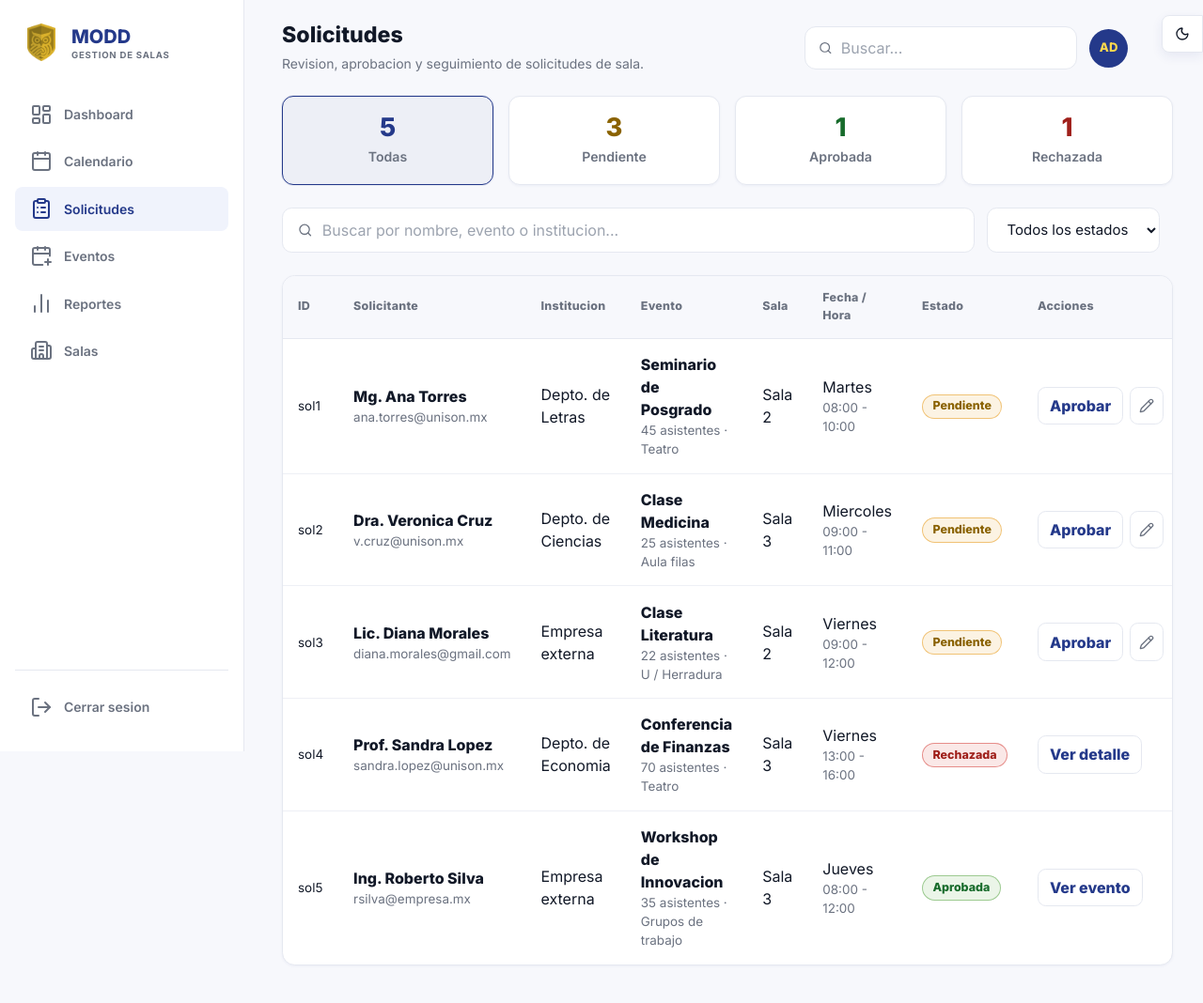
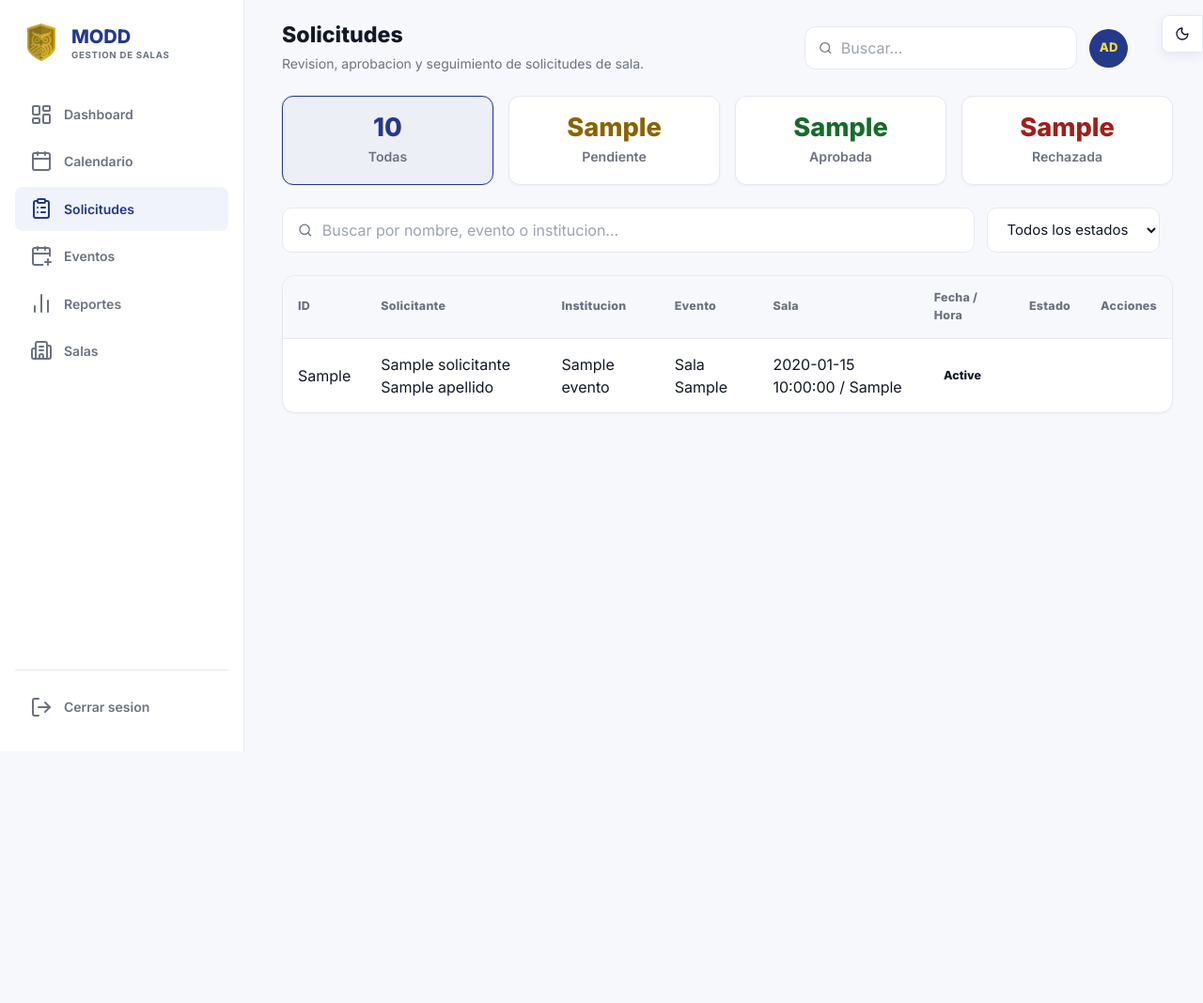
Before and after one commit to Danielalvarezt6/modd-gestion-salas, a FastAPI app: template app/templates/solicitudes.html in a window 1280 px wide. Shown: the whole page at 94% size. After the commit the page ends 800 px from the top, so only its background shows below. Run offline with FastAPI, Linux system fonts and the light colour scheme; the template is opened without the code that fills it: most values are stand-ins (such as "Sample title", 1, 10 or a date in 2020); parts of the project's set-up code (start-up, migrations or seed data) failed here and were passed over; some libraries are stand-ins or nearby versions.

Commit message:
feat(views): integrar datos dinamicos en la vista de solicitudes
Se reemplazaron los datos estáticos de la tabla y las tarjetas de resumen por información obtenida en tiempo real desde la base de datos.

Detalles de los cambios:
- Actualización de views.py para consultar solicitudes y contar estados con func.count().
- Implementación de bucles Jinja2 en solicitudes.html para poblar la tabla.
- Inyección de data-status y data-search para restaurar el filtrado con JS.
- Renderizado del estado visual y corrección de columnas.

```diff
--- a/app/templates/solicitudes.html
+++ b/app/templates/solicitudes.html
@@ -49,19 +49,19 @@
 
     <section class="admin-stat-grid" aria-label="Resumen de solicitudes">
       <button class="admin-stat-card is-selected" data-status-card="todas" type="button">
-        <div class="admin-stat-value">5</div>
+        <div class="admin-stat-value">{{ stat_total }}</div>
         <div class="admin-stat-label">Todas</div>
       </button>
       <button class="admin-stat-card" data-status-card="pendiente" type="button" style="--stat-color:#8a6200">
-        <div class="admin-stat-value">3</div>
+        <div class="admin-stat-value">{{ stat_pendientes }}</div>
         <div class="admin-stat-label">Pendiente</div>
       </button>
       <button class="admin-stat-card" data-status-card="aprobada" type="button" style="--stat-color:#176b2b">
-        <div class="admin-stat-value">1</div>
+        <div class="admin-stat-value">{{ stat_aprobadas }}</div>
         <div class="admin-stat-label">Aprobada</div>
       </button>
       <button class="admin-stat-card" data-status-card="rechazada" type="button" style="--stat-color:#9f1f1a">
-        <div class="admin-stat-value">1</div>
+        <div class="admin-stat-value">{{ stat_rechazadas }}</div>
         <div class="admin-stat-label">Rechazada</div>
       </button>
     </section>
@@ -76,7 +76,6 @@
         <option value="pendiente">Pendientes</option>
         <option value="aprobada">Aprobadas</option>
         <option value="rechazada">Rechazadas</option>
-        <option value="cancelada">Canceladas</option>
       </select>
     </section>
 
@@ -96,71 +95,64 @@
             </tr>
           </thead>
           <tbody>
-            <tr data-status="pendiente" data-search="ana torres seminario posgrado depto letras sala 2">
-              <td class="admin-muted">sol1</td>
-              <td><div class="admin-strong">Mg. Ana Torres</div><div class="admin-muted">ana.torres@unison.mx</div></td>
-              <td>Depto. de Letras</td>
-              <td><div class="admin-strong">Seminario de Posgrado</div><div class="admin-muted">45 asistentes · Teatro</div></td>
-              <td>Sala 2</td>
-              <td><div>Martes</div><div class="admin-muted">08:00 - 10:00</div></td>
-              <td><span class="status-pill pendiente">Pendiente</span></td>
+            {% for sol in solicitudes %}
+            <!-- 1. Agregamos los data-attributes para que el JS pueda filtrar -->
+            <tr data-status="{{ sol.estado }}" data-search="{{ sol.solicitante.nombre | lower }} {{ sol.solicitante.apellido | lower }} {{ sol.estado }}">
+
+              <!-- ID -->
+              <td>{{ sol.id_solicitud }}</td>
+
+              <!-- Solicitante -->
               <td>
-                <div class="admin-action-row">
-                  <button class="admin-soft-button" data-action="approve" type="button">Aprobar</button>
-                  <button class="admin-icon-button" data-action="edit" type="button" aria-label="Editar"><i data-lucide="pencil" class="w-4 h-4"></i></button>
+                {% if sol.solicitante %}
+                  {{ sol.solicitante.nombre }} {{ sol.solicitante.apellido }}
+                {% else %}
+                  Sin asignante
+                {% endif %}
+              </td>
+
+              <!-- Evento (Asumiendo que una solicitud tiene al menos un evento) -->
+              <td>
+                {% if sol.eventos %}
+                  {{ sol.eventos[0].titulo }}
+                {% else %}
+                  -
+                {% endif %}
+              </td>
+
+              <!-- Sala -->
+              <td>
+                {% if sol.eventos and sol.eventos[0].salas %}
+                  Sala {{ sol.eventos[0].salas[0].numero_sala }}
+                {% else %}
+                  -
+                {% endif %}
+              </td>
+
+              <!-- Fecha / Hora -->
+              <td>{{ sol.fecha_solicitud }} / {{ sol.hora_de_solicitud }}</td>
+
+              <!-- 2. Mostramos el Estado con su clase (capitalize hace la primera letra mayúscula) -->
+              <td>
+                <span class="status-pill {{ sol.estado }}">{{ sol.estado | capitalize }}</span>
+              </td>
+
+              <!-- 3. Agregamos los data-action a los botones -->
+              <td>
+                <div class="action-buttons">
+                  <button class="btn-icon view" title="Ver detalles" data-action="view"><i class="fas fa-eye"></i></button>
+                  <button class="btn-icon approve" title="Aprobar" data-action="approve"><i class="fas fa-check"></i></button>
+                  <button class="btn-icon reject" title="Rechazar" data-action="reject"><i class="fas fa-times"></i></button>
                 </div>
               </td>
             </tr>
-            <tr data-status="pendiente" data-search="veronica cruz clase medicina depto ciencias sala 3">
-              <td class="admin-muted">sol2</td>
-              <td><div class="admin-strong">Dra. Veronica Cruz</div><div class="admin-muted">v.cruz@unison.mx</div></td>
-              <td>Depto. de Ciencias</td>
-              <td><div class="admin-strong">Clase Medicina</div><div class="admin-muted">25 asistentes · Aula filas</div></td>
-              <td>Sala 3</td>
-              <td><div>Miercoles</div><div class="admin-muted">09:00 - 11:00</div></td>
-              <td><span class="status-pill pendiente">Pendiente</span></td>
-              <td>
-                <div class="admin-action-row">
-                  <button class="admin-soft-button" data-action="approve" type="button">Aprobar</button>
-                  <button class="admin-icon-button" data-action="edit" type="button" aria-label="Editar"><i data-lucide="pencil" class="w-4 h-4"></i></button>
-                </div>
-              </td>
+
+            {% else %}
+            <tr>
+              <!-- 4. Ajustamos el colspan de 5 a 8 porque la tabla tiene 8 columnas -->
+              <td colspan="8" style="text-align: center;">No hay solicitudes registradas en la base de datos.</td>
             </tr>
-            <tr data-status="pendiente" data-search="diana morales clase literatura empresa externa sala 2">
-              <td class="admin-muted">sol3</td>
-              <td><div class="admin-strong">Lic. Diana Morales</div><div class="admin-muted">diana.morales@gmail.com</div></td>
-              <td>Empresa externa</td>
-              <td><div class="admin-strong">Clase Literatura</div><div class="admin-muted">22 asistentes · U / Herradura</div></td>
-              <td>Sala 2</td>
-              <td><div>Viernes</div><div class="admin-muted">09:00 - 12:00</div></td>
-              <td><span class="status-pill pendiente">Pendiente</span></td>
-              <td>
-                <div class="admin-action-row">
-                  <button class="admin-soft-button" data-action="approve" type="button">Aprobar</button>
-                  <button class="admin-icon-button" data-action="edit" type="button" aria-label="Editar"><i data-lucide="pencil" class="w-4 h-4"></i></button>
-                </div>
-              </td>
-            </tr>
-            <tr data-status="rechazada" data-search="sandra lopez conferencia finanzas depto economia sala 3">
-              <td class="admin-muted">sol4</td>
-              <td><div class="admin-strong">Prof. Sandra Lopez</div><div class="admin-muted">sandra.lopez@unison.mx</div></td>
-              <td>Depto. de Economia</td>
-              <td><div class="admin-strong">Conferencia de Finanzas</div><div class="admin-muted">70 asistentes · Teatro</div></td>
-              <td>Sala 3</td>
-              <td><div>Viernes</div><div class="admin-muted">13:00 - 16:00</div></td>
-              <td><span class="status-pill rechazada">Rechazada</span></td>
-              <td><button class="admin-soft-button" data-action="view" type="button">Ver detalle</button></td>
-            </tr>
-            <tr data-status="aprobada" data-search="roberto silva workshop innovacion empresa externa sala 3">
-              <td class="admin-muted">sol5</td>
-              <td><div class="admin-strong">Ing. Roberto Silva</div><div class="admin-muted">rsilva@empresa.mx</div></td>
-              <td>Empresa externa</td>
-              <td><div class="admin-strong">Workshop de Innovacion</div><div class="admin-muted">35 asistentes · Grupos de trabajo</div></td>
-              <td>Sala 3</td>
-              <td><div>Jueves</div><div class="admin-muted">08:00 - 12:00</div></td>
-              <td><span class="status-pill aprobada">Aprobada</span></td>
-              <td><button class="admin-soft-button" data-action="view" type="button">Ver evento</button></td>
-            </tr>
+            {% endfor %}
           </tbody>
         </table>
       </div>
```
Also changed, not shown: app/routers/views.py (+45 -10 lines).
